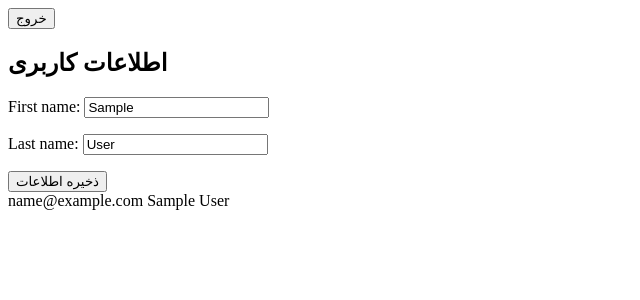
After one commit to hosein-1/coffee_shop, a Django app: page /account-info/ in a window 1280 px wide. The commit adds this page. Shown: the top 300 px of the page, without its empty margins (0-640 px from the left). Run offline with Django 5.2, Linux system fonts and the light colour scheme; the visitor is signed in with stand-in values (Sample User, id 1).

Commit message:
implement accountinfo view and templates and fix some bugs

```diff
--- a/accounts/forms.py
+++ b/accounts/forms.py
@@ -14,3 +14,9 @@ class CustomUserCreationForm(UserCreationForm):
 class MyLoginForm(AuthenticationForm):
     username = forms.CharField(label='username', widget=forms.TextInput(attrs={'class': 'form-control'}))
     password = forms.CharField(label='password', widget=forms.PasswordInput(attrs={'class': 'form-control'}))
+
+
+class AccountForm(forms.ModelForm):
+    class Meta:
+        model = CustomUser
+        fields = ['first_name', 'last_name', ]
--- /dev/null
+++ b/accounts/templates/accounts/user_info.html
@@ -0,0 +1,16 @@
+{% extends "base.html" %}
+
+{% block title %}اطلاعات کاربری{% endblock %}
+
+{% block content %}
+  <h2>اطلاعات کاربری</h2>
+  <form method="post">
+    {% csrf_token %}
+    {{ form.as_p }}
+    <button type="submit">ذخیره اطلاعات</button>
+  </form>
+
+  {{ user.email }}
+ {{ user.first_name }}
+{{ user.last_name }}
+{% endblock %}
--- a/accounts/urls.py
+++ b/accounts/urls.py
@@ -2,6 +2,7 @@ from django.urls import path
 from django.contrib.auth import views as auth_views
 from . import views
 
+app_name = 'accounts'
 
 urlpatterns = [
     path('', views.HomeView.as_view(), name='home'),
@@ -23,4 +24,5 @@ urlpatterns = [
          auth_views.PasswordResetConfirmView.as_view(),
          name='password_reset_confirm'),
     path('password-reset/complete/', auth_views.PasswordResetCompleteView.as_view(), name='password_reset_complete'),
+    path('account-info/', views.AccountInfoView.as_view(), name='account_info'),
 ]
--- a/accounts/views.py
+++ b/accounts/views.py
@@ -9,10 +9,11 @@ from django.views.generic import TemplateView
 from django.contrib.auth.mixins import LoginRequiredMixin
 from django.utils.encoding import force_str
 from django.contrib.auth import login, authenticate, logout
-
+from django.views.generic import UpdateView
+from django.urls import reverse_lazy
 
 from .models import CustomUser
-from .forms import CustomUserCreationForm, MyLoginForm
+from .forms import CustomUserCreationForm, MyLoginForm, AccountForm
 from .tokens import account_activation_token
 
 
@@ -46,7 +47,7 @@ class SignupView(View):
             })
             user.email_user(subject, message)
 
-            return redirect('account_activation_sent')
+            return redirect('accounts:account_activation_sent')
         return render(request, self.template_name, {'form': form})
 
 
@@ -67,7 +68,7 @@ class ActivateAccountView(View):
             user.is_active = True
             user.save()
             login(request, user, backend='django.contrib.auth.backends.ModelBackend')
-            return redirect('account_activation_complete')
+            return redirect('accounts:account_activation_complete')
         else:
             return HttpResponseBadRequest('Activation link is invalid!')
 
@@ -94,8 +95,11 @@ class LoginView(View):
             )
 
             if user is not None:
+
                 login(request, user)
-                return redirect('home')
+                if request.GET['next']:
+                    return redirect(request.GET['next'])
+                return redirect('accounts:home')
 
             else:
                 return HttpResponse('رمز و نام کاربری صحیح نیست')
@@ -108,4 +112,14 @@ class LoginView(View):
 class LogOutView(View):
     def post(self, request, *args, **kwargs):
         logout(request)
-        return redirect('home')
+        return redirect('accounts:home')
+
+
+class AccountInfoView(LoginRequiredMixin, UpdateView):
+    model = CustomUser
+    form_class = AccountForm
+    template_name = 'accounts/user_info.html'
+    success_url = reverse_lazy('accounts:account_info')
+
+    def get_object(self, queryset=None):
+        return self.request.user
--- a/config/settings.py
+++ b/config/settings.py
@@ -145,3 +145,6 @@ AUTHENTICATION_BACKENDS = [
     'django.contrib.auth.backends.ModelBackend',
     'accounts.authentication.EmailBackend',
 ]
+
+# login urls
+LOGIN_URL = 'login'
--- a/templates/base.html
+++ b/templates/base.html
@@ -10,7 +10,7 @@
 <body>
 
     {% if user.is_authenticated %}
-        <form method="post" action="{% url 'logout' %}">
+        <form method="post" action="{% url 'accounts:logout' %}">
             {% csrf_token %}
             <input type="submit" value="خروج">
         </form>
```
